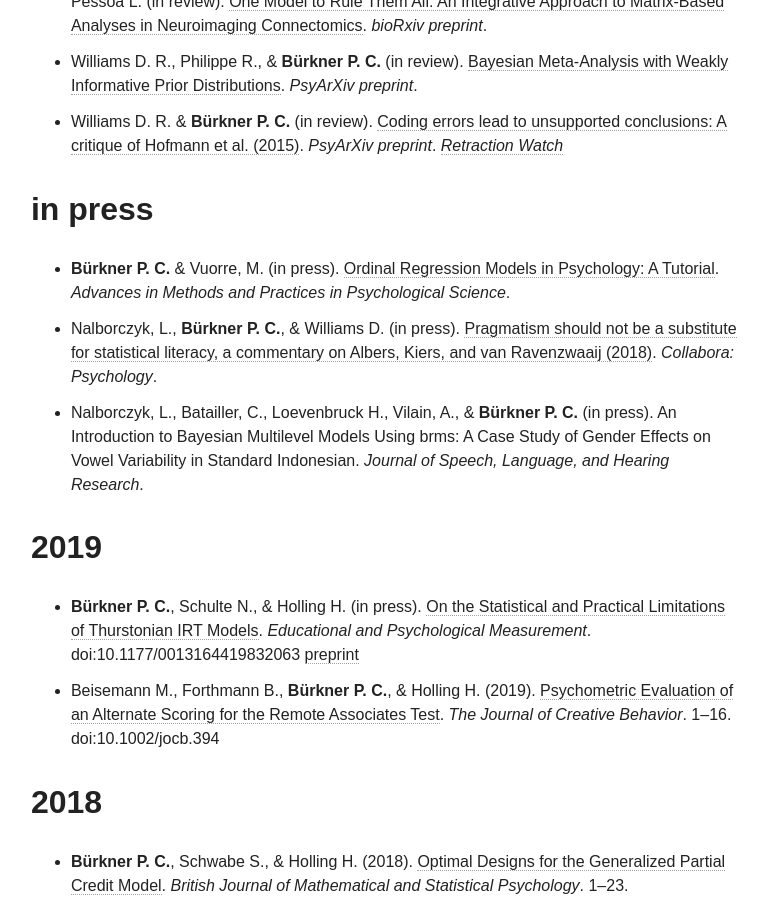
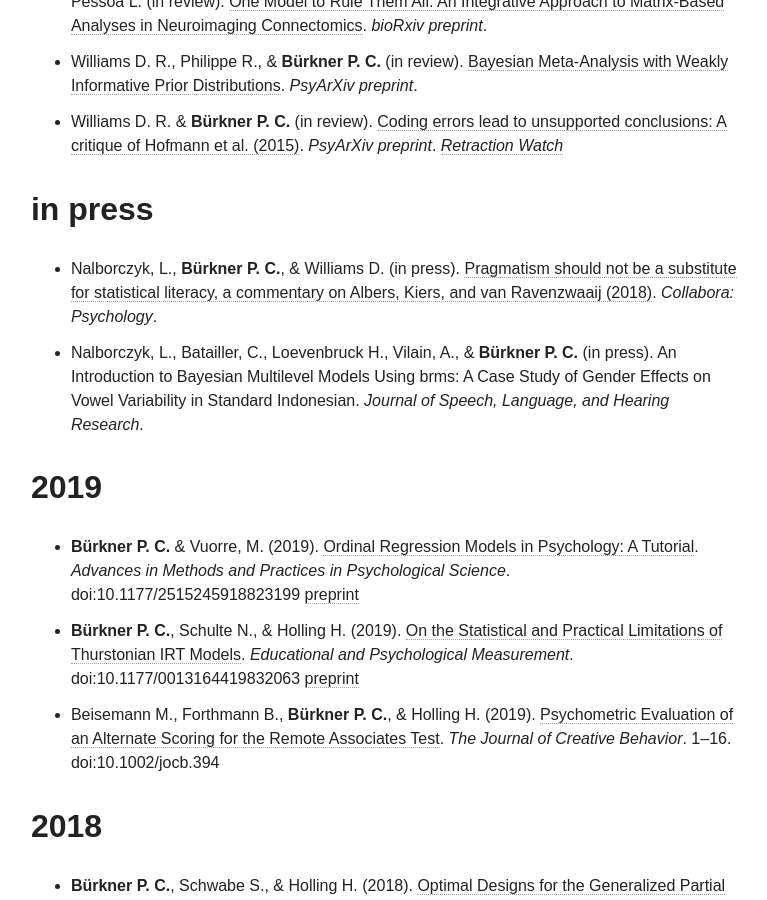
Before and after one commit to paul-buerkner/paul-buerkner.github.io, a Jekyll site: the page built from publications/index.md, in a window 1280 px wide and 900 px high, scrolled down 1088 px. Shown: the whole window, without its empty margins (255-1022 px from the left). Built offline with Jekyll 4.4.1, drawn with Linux system fonts in a browser that asks for light colours; nearby versions of some CDN libraries.

Commit message:
move paper to 'published'

```diff
--- a/publications/index.md
+++ b/publications/index.md
@@ -16,13 +16,13 @@ excerpt: "A list of my publications"
 * Williams D. R. & **Bürkner P. C.** (in review). [Coding errors lead to unsupported conclusions: A critique of Hofmann et al. (2015)](https://osf.io/preprints/psyarxiv/2jpdb/). *PsyArXiv preprint*. [*Retraction Watch*](http://retractionwatch.com/2016/10/04/oh-well-love-hormone-doesnt-reduce-psychiatric-symptoms-says-researchers-in-request-to-retract/)
 
 ## in press
-* **Bürkner P. C.** & Vuorre, M. (in press). [Ordinal Regression Models in Psychology: A Tutorial](https://psyarxiv.com/x8swp/). *Advances in Methods and Practices in Psychological Science*.
 * Nalborczyk, L., **Bürkner P. C.**, & Williams D. (in press). [Pragmatism should not be a substitute for statistical literacy, a commentary on Albers, Kiers, and van Ravenzwaaij (2018)](https://psyarxiv.com/fmtkj/). *Collabora: Psychology*.
 * Nalborczyk, L., Batailler, C., Loevenbruck H., Vilain, A., & **Bürkner P. C.** (in press). An Introduction to Bayesian Multilevel Models Using brms: A Case Study of Gender Effects on Vowel Variability in Standard Indonesian. *Journal of Speech, Language, and Hearing Research*.
 
 ## 2019
 
-* **Bürkner P. C.**, Schulte N., & Holling H. (in press). [On the Statistical and Practical Limitations of Thurstonian IRT Models](https://journals.sagepub.com/doi/10.1177/0013164419832063). *Educational and Psychological Measurement*. doi:10.1177/0013164419832063 [preprint](https://psyarxiv.com/dbwn8)
+* **Bürkner P. C.** & Vuorre, M. (2019). [Ordinal Regression Models in Psychology: A Tutorial](https://journals.sagepub.com/doi/10.1177/2515245918823199). *Advances in Methods and Practices in Psychological Science*. doi:10.1177/2515245918823199 [preprint](https://psyarxiv.com/x8swp/)
+* **Bürkner P. C.**, Schulte N., & Holling H. (2019). [On the Statistical and Practical Limitations of Thurstonian IRT Models](https://journals.sagepub.com/doi/10.1177/0013164419832063). *Educational and Psychological Measurement*. doi:10.1177/0013164419832063 [preprint](https://psyarxiv.com/dbwn8/)
 * Beisemann M., Forthmann B., **Bürkner P. C.**, & Holling H. (2019). [Psychometric Evaluation of an Alternate Scoring for the Remote Associates Test](https://onlinelibrary.wiley.com/doi/abs/10.1002/jocb.394). *The Journal of Creative Behavior*. 1--16. doi:10.1002/jocb.394
 
 ## 2018
```
